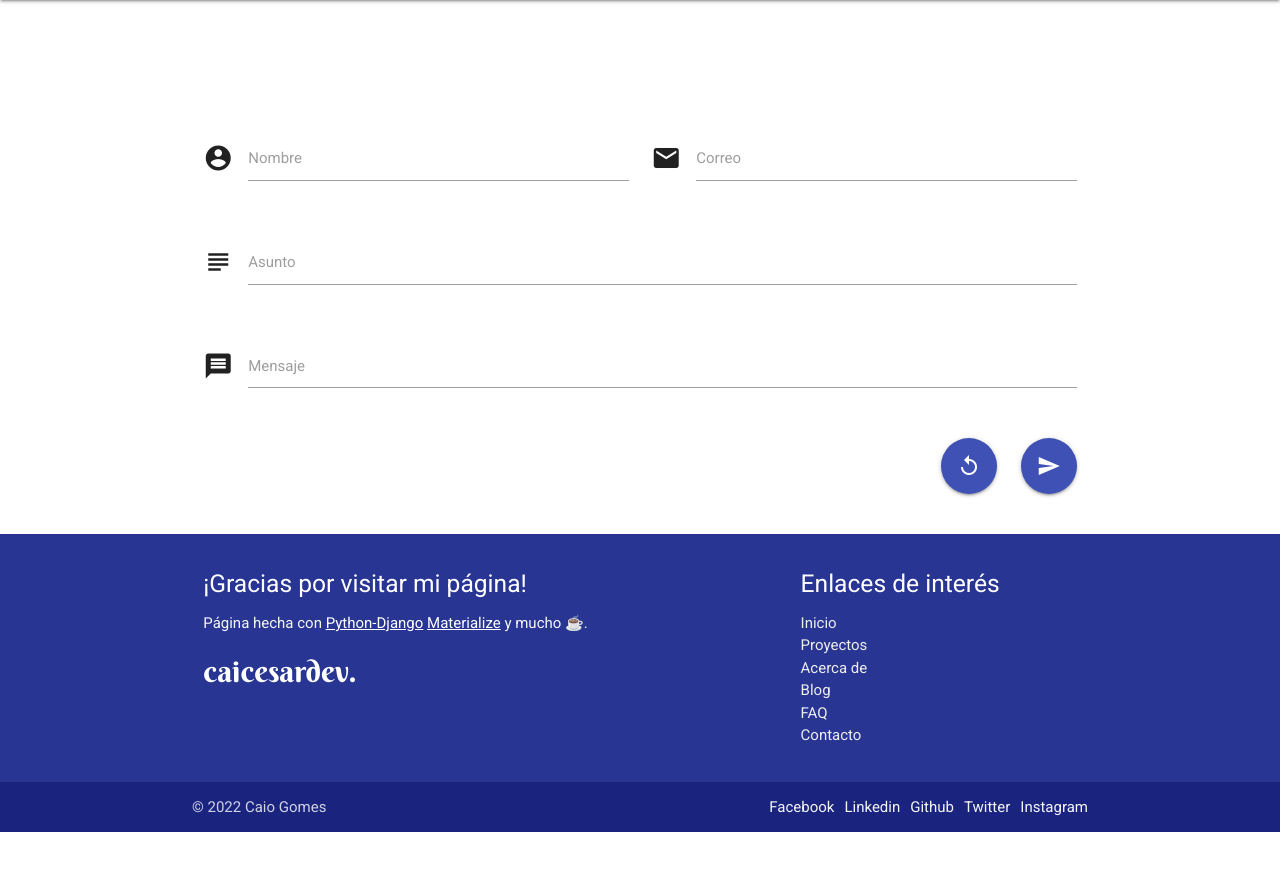
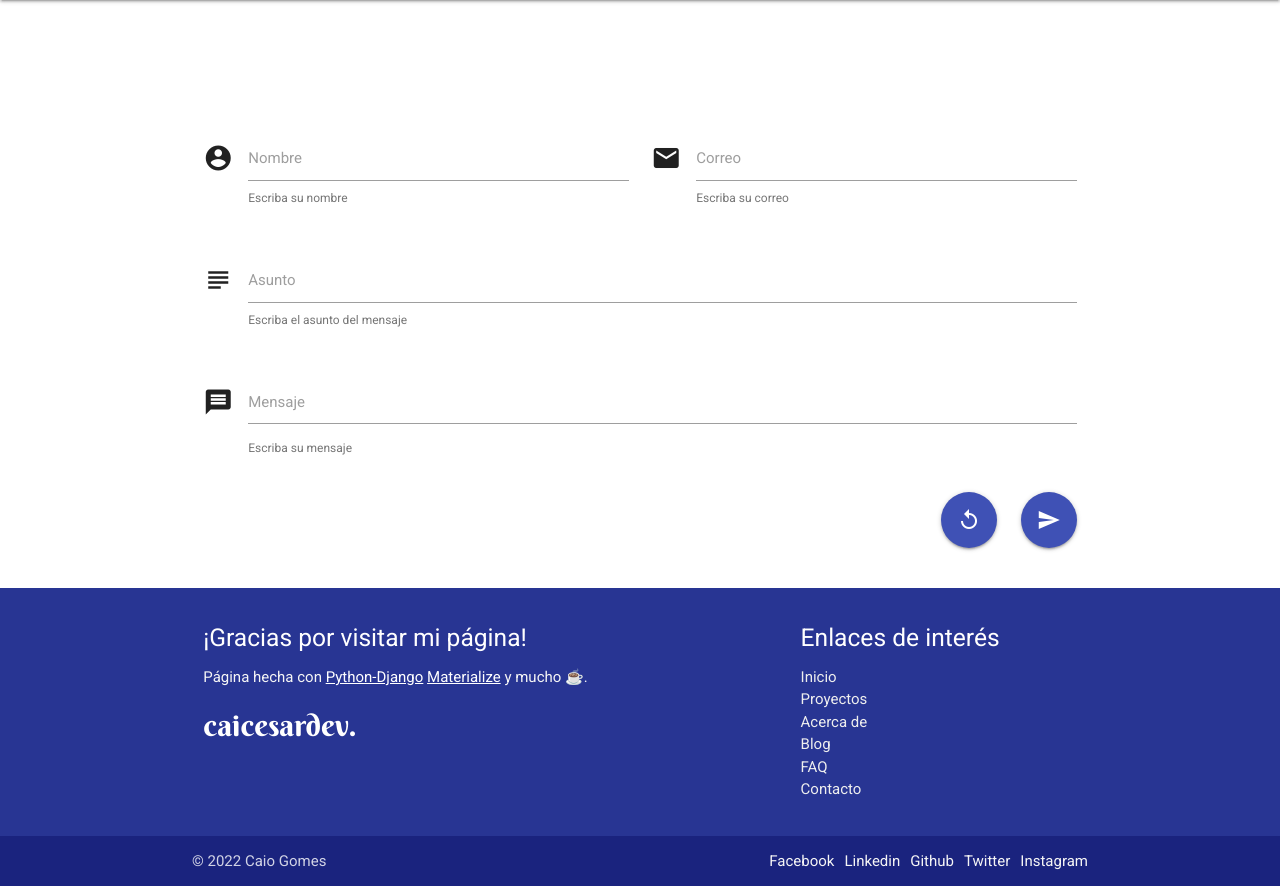
Before and after one commit to caicesardev/MyWeb, a Django app: page /contact in a window 1280 px wide. Shown: the part 64-950 px from the top of the page. Before the commit the page ends 896 px from the top, so only its background shows below. Run offline with Django 4.2, Linux system fonts and the light colour scheme.

Commit message:
Finished contact form

```diff
--- a/my_web/portfolio/templates/portfolio/contact.html
+++ b/my_web/portfolio/templates/portfolio/contact.html
@@ -4,69 +4,69 @@
 
 {% block content %}
 
-
 <div class="container" style="padding-top: 120px;">
-
     {% if name %}
-    <div class="center">
-        <h2>Tu mensaje ha sido enviado correctamente, {{name}}</h2>
+    <div class="center-align">
+        <h1 style="font-weight: bold;">¡Enhorabuena {{ name }}!</h1>
+        <h2>
+            Tu mensaje ha sido enviado correctamente.
+        </h2>
+        <p>Recibirás una respuesta entre 12h - 24h.</p>
+        <a href="{% url 'home' %}" class="indigo waves-effect waves-light btn-large">Volver a inicio</a>
     </div>
-    {% endif %}
-
+    {% else %}
     <div class="row">
         <form class="col s12" action="{% url 'contact' %}" method="post">
             {% csrf_token %}
             <div class="row">
                 <div class="input-field col s6">
                     <i class="material-icons prefix">account_circle</i>
-                    <input id="icon_prefix" type="text" class="validate" name="name">
+                    <input id="icon_prefix" type="text" class="validate" name="name" required>
                     <label for="icon_prefix">Nombre</label>
+                    <span class="helper-text" data-error="Rellene este campo" data-success="Correcto">Escriba su
+                        nombre</span>
                 </div>
                 <div class="input-field col s6">
                     <i class="material-icons prefix">email</i>
-                    <input id="email" type="email" class="validate" name="email">
+                    <input id="email" type="email" class="validate" name="email" required>
                     <label for="email">Correo</label>
+                    <span class="helper-text" data-error="Rellene este campo" data-success="Correcto">Escriba su
+                        correo</span>
                 </div>
             </div>
-
             <div class="row">
                 <div class="input-field col s12">
                     <i class="material-icons prefix">subject</i>
                     <input id="subject" type="text" class="validate" name="subject">
                     <label for="subject">Asunto</label>
+                    <span class="helper-text" data-success="Correcto">Escriba el asunto
+                        del mensaje</span>
                 </div>
             </div>
-
             <div class="row">
                 <div class="input-field col s12">
                     <i class="material-icons prefix">message</i>
-                    <textarea id="message" type="text" class="materialize-textarea" name="message"></textarea>
+                    <textarea id="message" type="text" class="materialize-textarea" name="message" required></textarea>
                     <label for="message">Mensaje</label>
+                    <span class="helper-text">Escriba su
+                        mensaje</span>
                 </div>
             </div>
-
             <div class="row">
-
                 <div class="submit-row col s12 right-align">
-
                     <button class="indigo btn-floating btn-large waves-effect waves-light"
                         onclick="M.toast({html: 'Formulario reiniciado', classes: 'indigo'})" type="reset"
                         style="margin-right: 20px;">
                         <i class="material-icons">replay</i>
                     </button>
-
                     <button class="indigo btn-floating btn-large waves-effect waves-light" type="submit" name="action">
                         <i class="material-icons">send</i>
                     </button>
-
                 </div>
-
             </div>
-
         </form>
     </div>
-
 </div>
-
+{% endif %}
 
 {% endblock content %}
--- a/my_web/portfolio/templates/portfolio/home.html
+++ b/my_web/portfolio/templates/portfolio/home.html
@@ -55,7 +55,6 @@
                     </div>
                 </div>
             </div>
-
             <div class="col s12 l6">
                 <div class="card hoverable">
                     <div class="card-image">
@@ -97,7 +96,6 @@
                     </div>
                 </div>
             </div>
-
             <div class="col s12 l6">
                 <div class="card hoverable">
                     <div class="card-image">
@@ -183,7 +181,6 @@
 </div>
 
 <div class="blue lighten-5">
-
     <div class="container" style="padding-top: 20px; padding-bottom: 60px;">
         <h1 style="text-align: center; font-weight: bold;">Contáctame</h1>
         <h2 style="text-align: center;">
@@ -193,7 +190,6 @@
             <a href="{% url 'contact' %}" class="indigo waves-effect waves-light btn-large">Contactar</a>
         </div>
     </div>
-
 </div>
 
 {% endblock content %}
--- a/my_web/portfolio/views.py
+++ b/my_web/portfolio/views.py
@@ -37,8 +37,8 @@ def contact(request):
         message = request.POST['message']
         # send mail
         send_mail(
-            subject,  # subject
-            message,  # message
+            f'{subject}',  # subject
+            f'Mensaje de: {name} | {email} \n\n{message}',  # message
             email,  # from email
             ['caicesardev@gmail.com'],  # to email
         )
```
Also changed, not shown: my_web/portfolio/templates/portfolio/main.html (+0 -11 lines).
